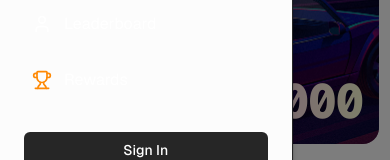
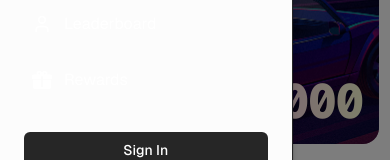
Before and after one commit to MA-Ahmad/nalikes-power-new, a Next.js app: page / in a window 390 px wide. Both pictures are taken after a click on the button "Toggle navigation menu". Shown: the part 202-362 px from the top of the page. Built offline with nearby package versions, Linux system fonts and the light colour scheme.

Commit message:
small updates

```diff
--- a/components/home/navbar.tsx
+++ b/components/home/navbar.tsx
@@ -70,7 +70,7 @@ export default function Navbar() {
                     href="#"
                     className="flex items-center gap-3 px-2 py-2 text-white hover:bg-neutral-800 rounded-md"
                   >
-                    <Gamepad2 className="w-5 h-5" />
+                    <Gamepad2 className="w-5 h-5 text-white" />
                     <span>All Games</span>
                   </Link>
                   <Link
@@ -93,7 +93,7 @@ export default function Navbar() {
                   href="#"
                   className="flex items-center gap-3 px-2 py-2 text-white hover:bg-neutral-800 rounded-md transition-colors"
                 >
-                  <Trophy className="h-5 w-5 text-orange-400" />
+                  <GiftBoxIcon className="h-5 w-5 text-white" />
                   <span>Rewards</span>
                 </Link>
 
```
